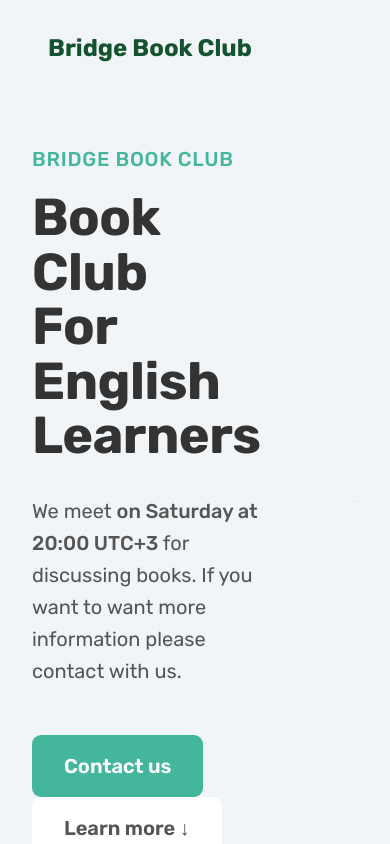
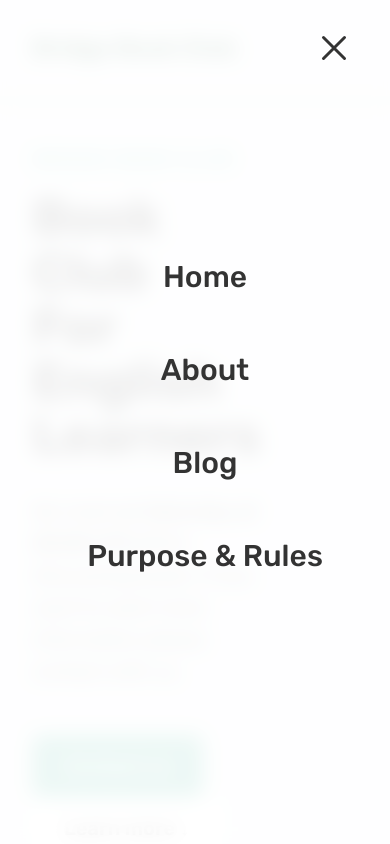
Before and after one commit to hsn2903/bridge-book-club, a React (Create React App) app: page / in a window 390 px wide. Shown: the top 844 px of the page. Built offline with nearby package versions, Linux system fonts and the light colour scheme.

Commit message:
make navbar responsive

```diff
--- a/src/components/navbar/Navbar.css
+++ b/src/components/navbar/Navbar.css
@@ -9,7 +9,7 @@ Navbar
   justify-content: space-between;
 
   background-color: var(--clr-grey-10);
-  /* box-shadow: var(--light-shadow); */
+  box-shadow: var(--light-shadow);
   height: 9.6rem;
   padding: 0 4.8rem;
 }
@@ -25,7 +25,7 @@ Navbar
   list-style: none;
   display: flex;
   align-items: center;
-  gap: 3.2rem;
+  gap: 4.8rem;
 }
 
 .main-nav-link:link,
@@ -40,26 +40,7 @@ Navbar
 
 .main-nav-link:hover,
 .main-nav-link:active {
-  color: #30816e;
-}
-
-.nav__toggle-btn {
-  border: none;
-  display: none;
-}
-
-.nav__links a {
-  color: aliceblue;
-  transition: var(--transition);
-}
-
-.nav__links a:hover {
-  color: #acaeb1;
-}
-
-.active-nav {
-  /* position: relative; */
-  color: #30816e;
+  color: #23443c;
 }
 
 .main-nav-link.nav-cta:link,
@@ -75,6 +56,28 @@ Navbar
   background-color: #30816e;
 }
 
+/* MOBILE */
+.btn-mobile-nav {
+  border: none;
+  background: none;
+  cursor: pointer;
+
+  display: none;
+}
+.icon-mobile-nav {
+  font-size: 4.8rem;
+  color: #333;
+}
+
+.icon-mobile-nav[name="close-outline"] {
+  display: none;
+}
+
+.active-nav {
+  /* position: relative; */
+  color: #30816e;
+}
+
 /* .active-nav::after {
   content: "";
   display: block;
@@ -87,49 +90,83 @@ Navbar
   margin-top: 0.9rem;
 } */
 
-/* Media Queries (md sm) */
-@media screen and (max-width: 1024px) {
-  .nav__toggle-btn {
-    display: inline-block;
-    background: transparent;
-    font-size: 1.8rem;
-    cursor: pointer;
-    color: aliceblue;
+/* ************************ */
+/* Below 1200px (Landscape Tabltes) */
+/* ************************ */
+@media (max-width: 75em) {
+  .section_nav {
+    padding: 0 3.2rem;
   }
 
-  .nav__links {
-    position: absolute;
-    top: 100%;
-    right: 0;
-    flex-direction: column;
-    gap: 0;
-    perspective: 400px;
+  .main-nav-list {
+    gap: 3.2rem;
+  }
+}
+
+/* ************************ */
+/* Below 944px (Tabltes) */
+/* ************************ */
+@media (max-width: 59em) {
+  .btn-mobile-nav {
+    display: block;
+    z-index: 100000;
   }
 
-  .active-nav,
-  .active-nav::after {
+  .main-nav {
+    background-color: rgba(255, 255, 255, 0.9);
+    -webkit-backdrop-filter: blur(10px);
+    backdrop-filter: blur(10px);
+    position: absolute;
+    top: 0;
+    left: 0;
+    z-index: 9999;
+
+    width: 100%;
+    height: 100vh;
+
+    display: flex;
+    align-items: center;
+    justify-content: center;
+
+    transform: translateX(100%);
+    transition: all 0.5s ease-out;
+
+    /* Hide navigation */
+    /* Allows NO transitions at all */
+    /* display: none; */
+
+    /* 1 hide it visually */
+    opacity: 0;
+
+    /* 2 make it unaccessible to mouse and keypord */
+    pointer-events: none;
+
+    /* 3 hide it from screen readers */
+    visibility: hidden;
+  }
+
+  .nav-open .main-nav {
+    opacity: 1;
+    pointer-events: auto;
+    visibility: visible;
+    transform: translateX(0);
+  }
+
+  .nav-open .icon-mobile-nav[name="close-outline"] {
+    display: block;
+  }
+
+  .nav-open .icon-mobile-nav[name="menu-outline"] {
     display: none;
   }
 
-  .nav__links li {
-    height: 4rem;
-    width: 100%;
-    box-shadow: var(--light-shadow);
+  .main-nav-list {
+    flex-direction: column;
+    gap: 4.8rem;
   }
 
-  .nav__links li a {
-    background: var(--clr-grey-1);
-    height: 100%;
-    width: 100%;
-    display: flex;
-    padding: 1rem 5rem 1rem 3rem;
-  }
-
-  .show__nav {
-    display: flex;
-  }
-
-  .hide__nav {
-    display: none;
+  .main-nav-link:link,
+  .main-nav-link:visited {
+    font-size: 3rem;
   }
 }
--- a/src/components/navbar/Navbar.js
+++ b/src/components/navbar/Navbar.js
@@ -1,18 +1,19 @@
 import React, { useState } from "react";
-import { FaBars, FaTimes } from "react-icons/fa";
+import { IoCloseOutline, IoMenuOutline } from "react-icons/io5";
 import { Link, NavLink } from "react-router-dom";
 
 import "./Navbar.css";
 
 const Navbar = () => {
   const [showLinks, setShowLinks] = useState(false);
+  const [isNavOpen, setIsNavOpen] = useState(true);
 
   const toggleLinks = () => {
     setShowLinks(!showLinks);
   };
 
   return (
-    <header className="section_nav">
+    <header className={`${isNavOpen ? "section_nav nav-open" : "section_nav"}`}>
       <Link to="/" className="logo">
         <span> Bridge Book Club </span>
       </Link>
@@ -22,18 +23,13 @@ const Navbar = () => {
           className={`main-nav-list ${showLinks ? "show__nav" : "hide__nav"}`}
         >
           <li>
-            <a href="#how" className="main-nav-link">
-              How it works
-            </a>
-            {/* <NavLink
-              to="#how"
-              className={({ isActive }) =>
-                isActive ? "main-nav-link active-nav" : "main-nav-link"
-              }
-              onClick={toggleLinks}
+            <NavLink
+              to="/"
+              className="main-nav-link"
+              onClick={() => setIsNavOpen(!isNavOpen)}
             >
-              How it works
-            </NavLink> */}
+              Home
+            </NavLink>
           </li>
           <li>
             <NavLink
@@ -41,7 +37,7 @@ const Navbar = () => {
               className={({ isActive }) =>
                 isActive ? "main-nav-link active-nav" : "main-nav-link"
               }
-              onClick={toggleLinks}
+              onClick={() => setIsNavOpen(!isNavOpen)}
             >
               About
             </NavLink>
@@ -52,7 +48,7 @@ const Navbar = () => {
               className={({ isActive }) =>
                 isActive ? "main-nav-link active-nav" : "main-nav-link"
               }
-              onClick={toggleLinks}
+              onClick={() => setIsNavOpen(!isNavOpen)}
             >
               Blog
             </NavLink>
@@ -63,31 +59,20 @@ const Navbar = () => {
               className={({ isActive }) =>
                 isActive ? "main-nav-link active-nav" : "main-nav-link"
               }
-              onClick={toggleLinks}
-            >
-              Purpose & Rules
-            </NavLink>
-          </li>
-
-          <li>
-            <NavLink
-              to="contact"
-              className={({ isActive }) =>
-                isActive
-                  ? "main-nav-link nav-cta active-nav"
-                  : "main-nav-link nav-cta"
-              }
-              onClick={toggleLinks}
+              onClick={() => setIsNavOpen(!isNavOpen)}
             >
               Purpose & Rules
             </NavLink>
           </li>
         </ul>
-
-        <button className="nav__toggle-btn" onClick={toggleLinks}>
-          {!showLinks ? <FaBars /> : <FaTimes />}
-        </button>
       </nav>
+      <button
+        className="btn-mobile-nav"
+        onClick={() => setIsNavOpen(!isNavOpen)}
+      >
+        <IoMenuOutline className="icon-mobile-nav" name="menu-outline" />
+        <IoCloseOutline className="icon-mobile-nav" name="close-outline" />
+      </button>
     </header>
   );
 };
```
